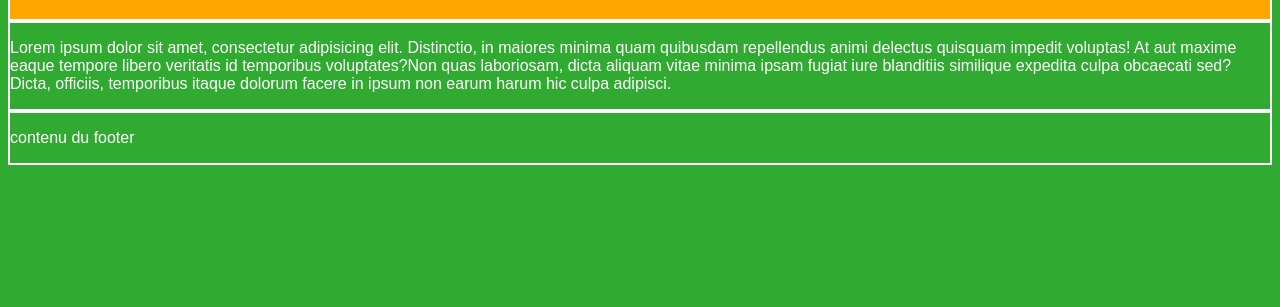
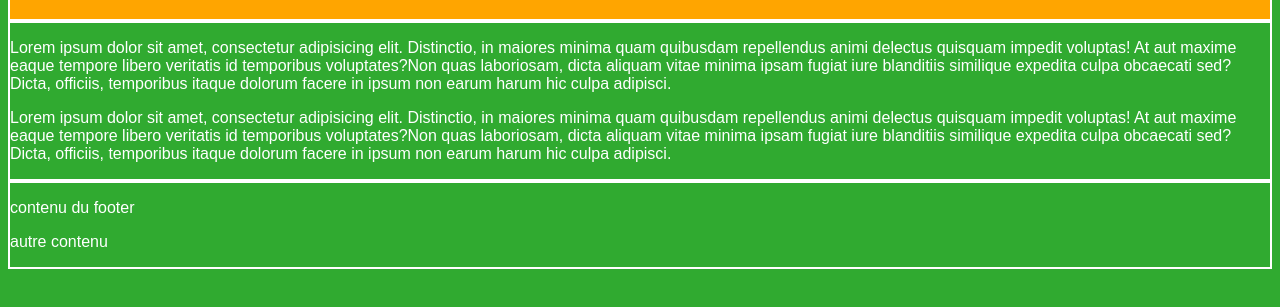
Before and after one commit to PhilippeGuy/ex-03, a plain HTML site: page index.html in a window 1280 px wide. Shown: the part 135-442 px from the top of the page. Drawn offline with Linux system fonts and the light colour scheme.

Commit message:
E contenu ajouté dans le main et footer

```diff
--- a/index.html
+++ b/index.html
@@ -15,7 +15,8 @@
     </header>
     <main>
         <p>Lorem ipsum dolor sit amet, consectetur adipisicing elit. Distinctio, in maiores minima quam quibusdam repellendus animi delectus quisquam impedit voluptas! At aut maxime eaque tempore libero veritatis id temporibus voluptates?Non quas laboriosam, dicta aliquam vitae minima ipsam fugiat iure blanditiis similique expedita culpa obcaecati sed? Dicta, officiis, temporibus itaque dolorum facere in ipsum non earum harum hic culpa adipisci.</p>
+        <p>Lorem ipsum dolor sit amet, consectetur adipisicing elit. Distinctio, in maiores minima quam quibusdam repellendus animi delectus quisquam impedit voluptas! At aut maxime eaque tempore libero veritatis id temporibus voluptates?Non quas laboriosam, dicta aliquam vitae minima ipsam fugiat iure blanditiis similique expedita culpa obcaecati sed? Dicta, officiis, temporibus itaque dolorum facere in ipsum non earum harum hic culpa adipisci.</p>
     </main>
-    <footer><p>contenu du footer</p></footer>
+    <footer><p>contenu du footer</p><p>autre contenu</p></footer>
 </body>
 </html>
```
